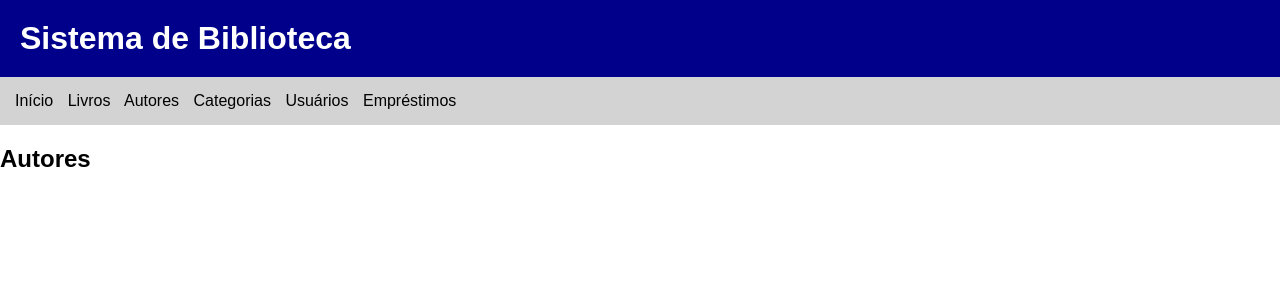
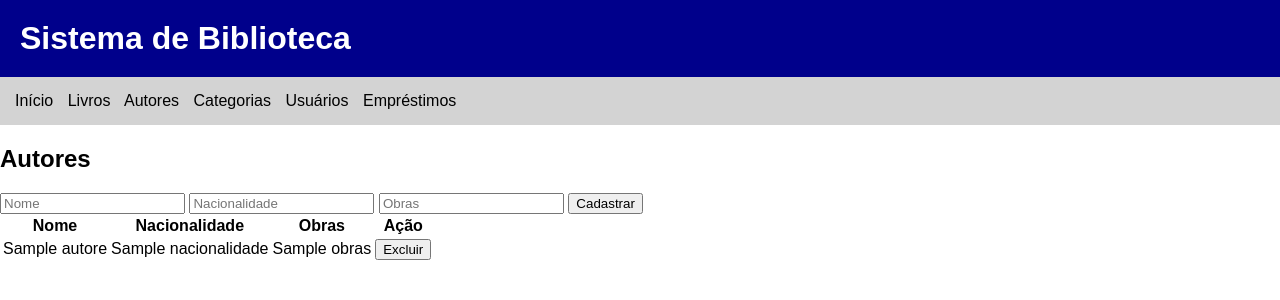
Before and after one commit to CarlosHenriqueYudi/Biblioteca, a Spring app: template src/main/resources/templates/autores/inicio.html in a window 1280 px wide. Shown: the top 300 px of the page. Run offline with Thymeleaf, Linux system fonts and the light colour scheme; the template is opened without the code that fills it: most values are stand-ins (such as "Sample title", 1, 10 or a date in 2020); data that the repository does not hold is empty.

Commit message:
Update inicio.html

```diff
--- a/src/main/resources/templates/autores/inicio.html
+++ b/src/main/resources/templates/autores/inicio.html
@@ -1,4 +1,4 @@
-<!doctype html>
+<!DOCTYPE html>
 <html xmlns:th="http://www.thymeleaf.org">
 <head>
     <title>Livros</title>
@@ -15,5 +15,31 @@
     <a th:href="@{/emprestimos}">Empréstimos</a>
 </nav>
 <h2>Autores</h2>
+
+<form th:action="@{/autores}" method="post">
+    <input type="text" name="nome" placeholder="Nome">
+    <input type="text" name="nacionalidade" placeholder="Nacionalidade">
+    <input type="text" name="obras" placeholder="Obras">
+    <button type="submit">Cadastrar</button>
+</form>
+
+<table>
+    <tr>
+        <th>Nome</th>
+        <th>Nacionalidade</th>
+        <th>Obras</th>
+        <th>Ação</th>
+    </tr>
+    <tr th:each="a, status : ${autores}">
+        <td th:text="${a.nome}"></td>
+        <td th:text="${a.nacionalidade}"></td>
+        <td th:text="${a.obras}"></td>
+        <td>
+            <form th:action="@{/autores/excluir/{i}(i=${status.index})}" method="post">
+                <button type="submit">Excluir</button>
+            </form>
+        </td>
+    </tr>
+</table>
 </body>
 </html>
```
